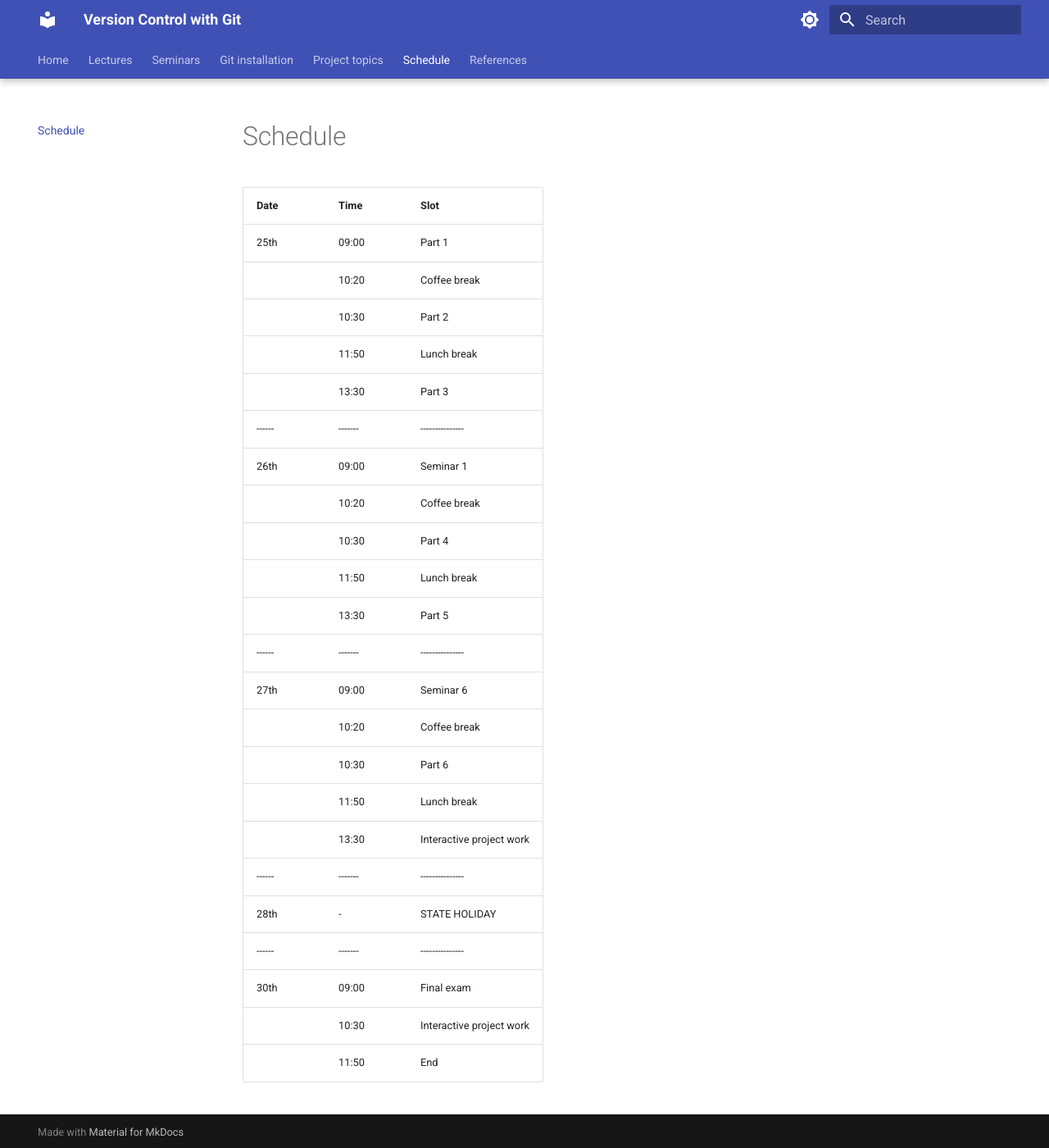
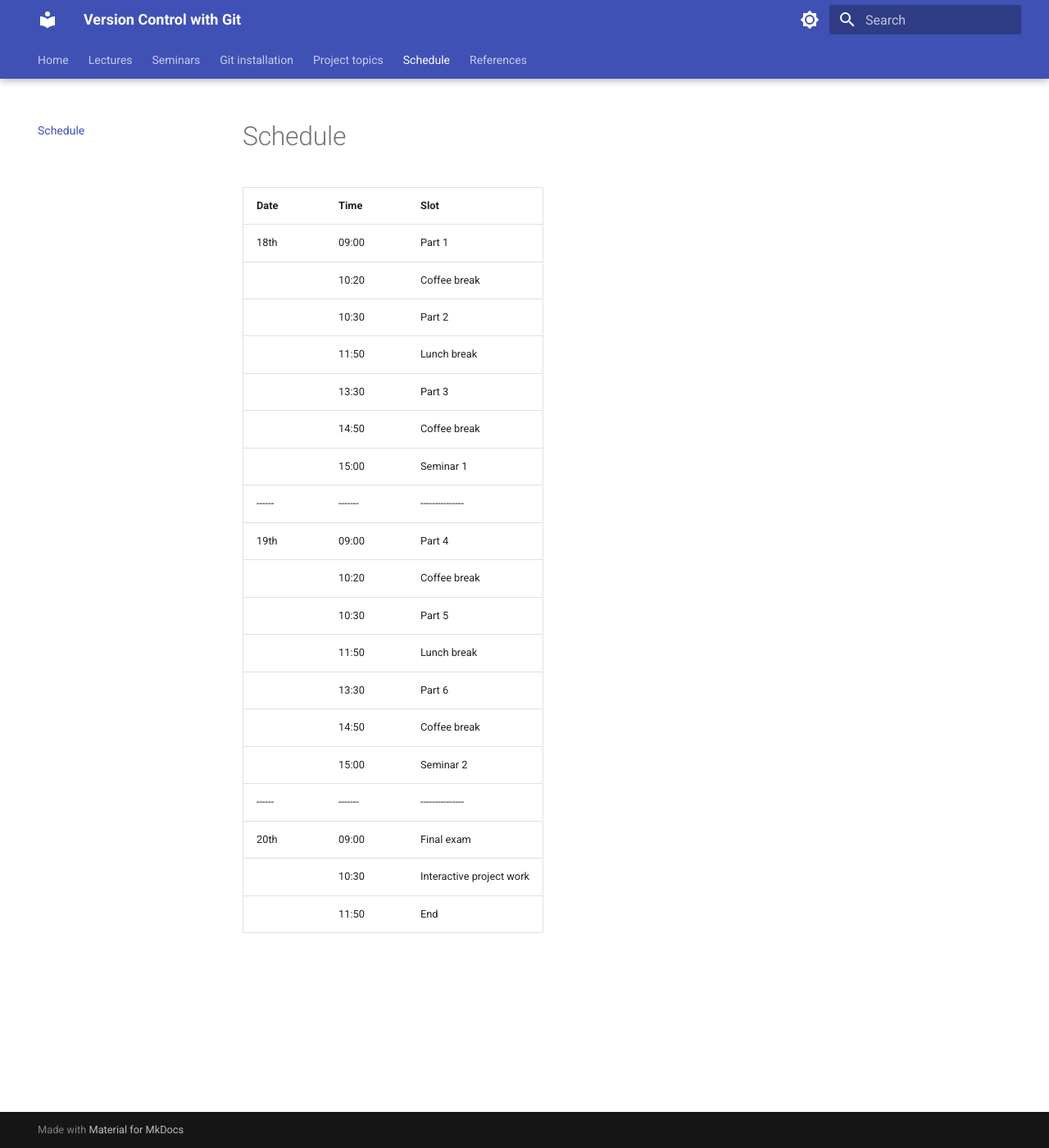
Before and after one commit to martinhronec/JEM224, an MkDocs documentation site: the page built from docs/schedule.md, in a window 1280 px wide and 1400 px high. Shown: the whole window at 82% size. Built offline with MkDocs 1.6.1 and Material for MkDocs 9.7.7, drawn with Linux system fonts in a browser that asks for light colours.

Commit message:
Update schedule.md

```diff
--- a/docs/schedule.md
+++ b/docs/schedule.md
@@ -2,26 +2,22 @@
 
 | Date | Time  | Slot          |
 |------|-------|---------------|
-| 25th | 09:00 | Part 1        |
+| 18th | 09:00 | Part 1        |
 |      | 10:20 | Coffee break  |
 |      | 10:30 | Part 2        |
 |      | 11:50 | Lunch break   |
 |      | 13:30 | Part 3     |
+|      | 14:50 | Coffee break   |
+|      | 15:00 | Seminar 1   |
 |------|-------|---------------|
-| 26th | 09:00 | Seminar 1     |
+| 19th | 09:00 | Part 4     |
 |      | 10:20 | Coffee break  |
-|      | 10:30 | Part 4        |
+|      | 10:30 | Part 5        |
 |      | 11:50 | Lunch break   |
-|      | 13:30 | Part 5        |
+|      | 13:30 | Part 6        |
+|      | 14:50 | Coffee break   |
+|      | 15:00 | Seminar 2   |
 |------|-------|---------------|
-| 27th | 09:00 | Seminar 6     |
-|      | 10:20 | Coffee break  |
-|      | 10:30 | Part 6        |
-|      | 11:50 | Lunch break   |
-|      | 13:30 | Interactive project work |
-|------|-------|---------------|
-| 28th | -     | STATE HOLIDAY |
-|------|-------|---------------|
-| 30th | 09:00 | Final exam    |
+| 20th | 09:00 | Final exam    |
 |      | 10:30 | Interactive project work|
 |      | 11:50 | End           |
```
